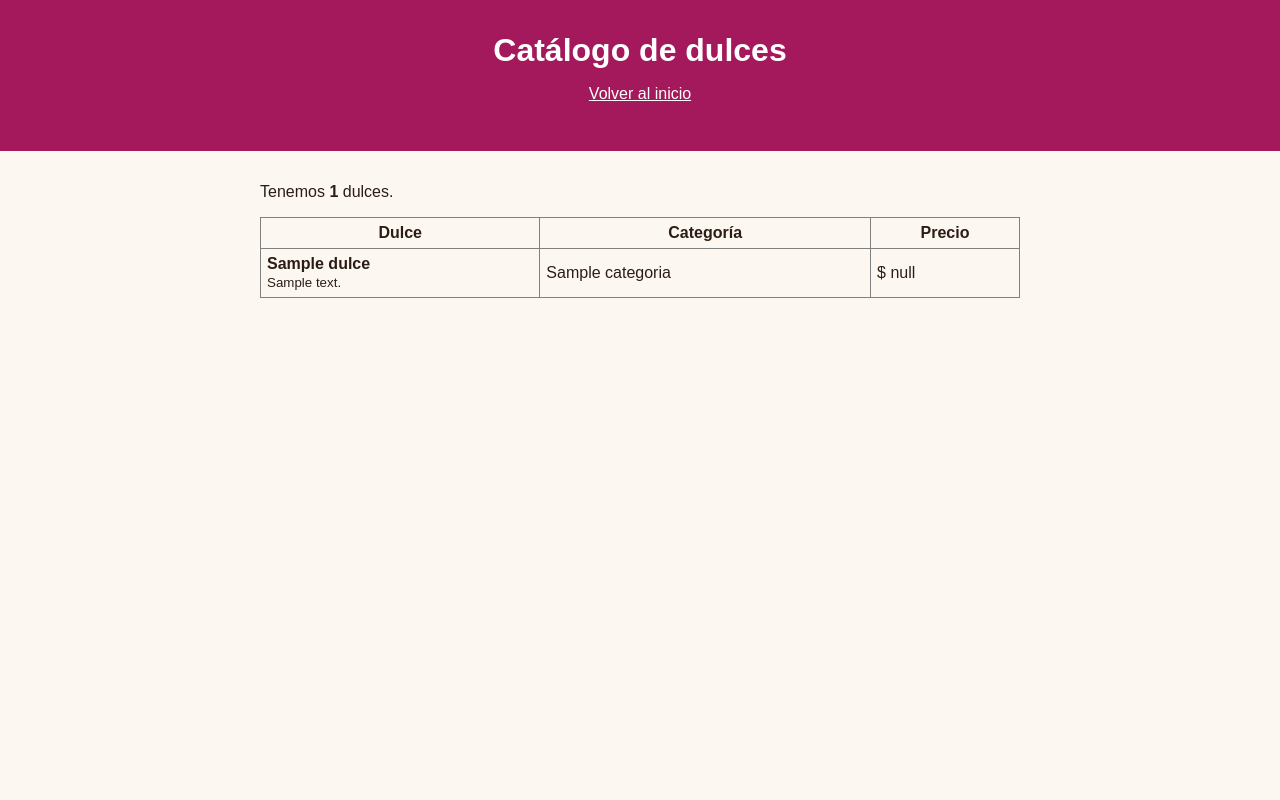
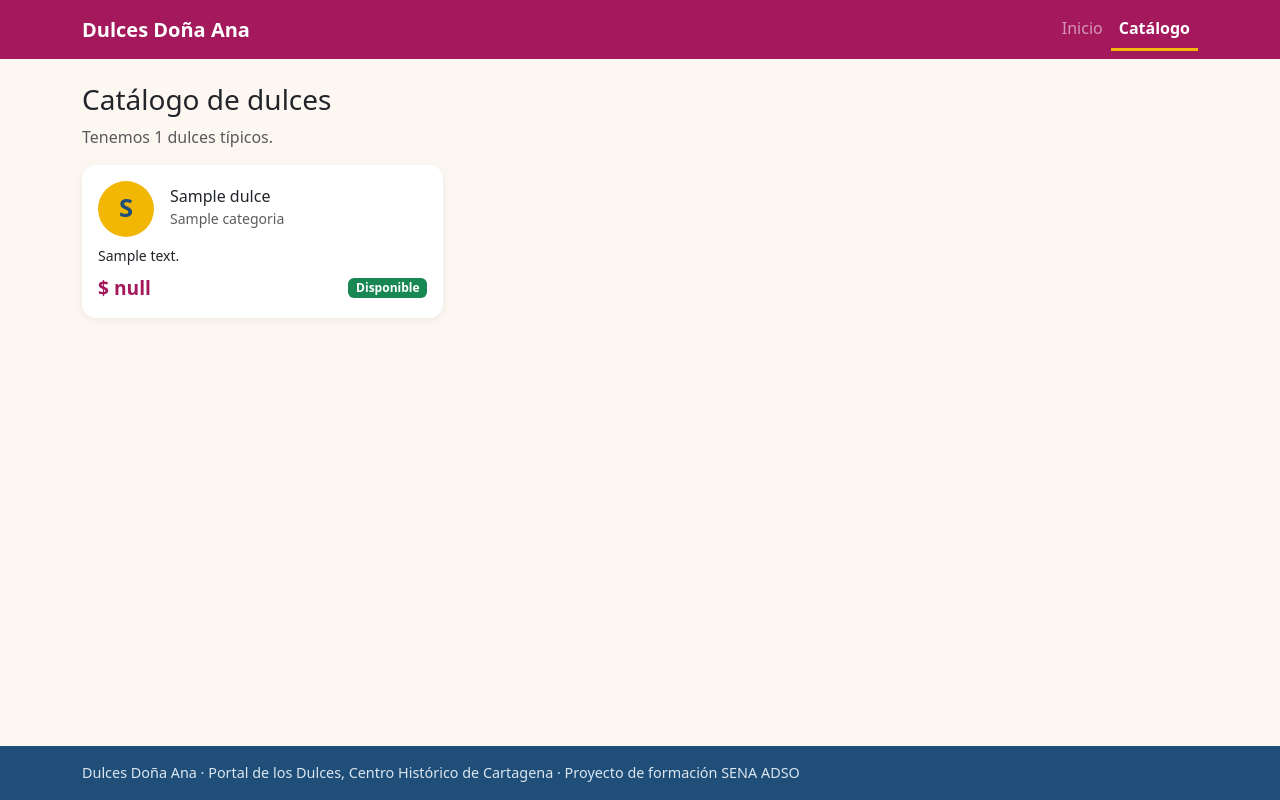
Before and after one commit to louisalonzocely-cpu/dulceria-dona-ana, a Spring app: template src/main/resources/templates/catalogo.html in a window 1280 px wide. Run offline with Thymeleaf, Linux system fonts and the light colour scheme; the template is opened without the code that fills it: most values are stand-ins (such as "Sample title", 1, 10 or a date in 2020); data that the repository does not hold is empty.

Commit message:
etapa 6: plantilla común con fragmentos y Bootstrap

```diff
--- a/src/main/java/co/edu/sena/adso/dulceria/service/DulceService.java
+++ b/src/main/java/co/edu/sena/adso/dulceria/service/DulceService.java
@@ -4,12 +4,14 @@ import java.util.Comparator;
 import java.util.List;
 
 import org.springframework.http.HttpStatus;
+import org.springframework.stereotype.Service;
 import org.springframework.web.server.ResponseStatusException;
 
 import co.edu.sena.adso.dulceria.model.Categoria;
 import co.edu.sena.adso.dulceria.model.Dulce;
 import co.edu.sena.adso.dulceria.repository.DulceRepository;
 
+@Service
 public class DulceService {
 
     private final DulceRepository dulceRepository;
--- a/src/main/resources/static/css/dulceria.css
+++ b/src/main/resources/static/css/dulceria.css
@@ -1,25 +1,67 @@
+:root {
+  --buganvilla: #a3195b;
+  --amarillo: #f2b705;
+  --azul: #1f4e79;
+  --crema: #fdf7f2;
+}
 body {
-    font-family: Arial, Helvetica, sans-serif;
-    margin: 0;
-    background: #fdf7f2;
-    color: #2b1d16;
+    background: var(--crema);
+    display: flex;
+    flex-direction: column;
+    min-height: 100vh;
 }
-.encabezado {
-    background: #a3195b;
-    color: #ffffff;
-    padding: 2rem 1rem;
-    text-align: center;
+main {
+    flex: 1;
 }
-.encabezado h1 {
-    margin: 0;
+.barra {
+    background: var(--buganvilla);
 }
-.contenido {
-    max-width: 760px;
-    margin: 2rem auto;
-    padding: 0 1rem;
+.barra .nav-link.active {
+    font-weight: bold;
+    border-bottom: 3px
+    solid var(--amarillo);
 }
-.nota {
-    background: #fff3c4;
-    padding: 0.6rem 0.8rem;
-    border-radius: 6px;
+.portada {
+    background: var(--azul);
+    color: #fff;
+    padding: 3rem 0;
 }
+.portada .eslogan {
+    color: var(--amarillo);
+}
+.tarjeta-dulce {
+    border: none;
+    border-radius: 14px;
+    box-shadow: 0 2px 10px rgba(0, 0, 0, 0.06);
+}
+.tarjeta-dulce .inicial {
+  width: 56px;
+  height: 56px;
+  border-radius: 50%;
+  background: var(--amarillo);
+  color: var(--azul);
+  display: flex;
+  align-items: center;
+  justify-content: center;
+  font-size: 1.6rem;
+  font-weight: bold;
+}
+.precio {
+    color: var(--buganvilla);
+    font-weight: bold;
+    font-size: 1.2rem;
+}
+.btn-marca {
+    background: var(--buganvilla);
+    color: #fff;
+}
+.btn-marca:hover {
+    background: #7d1246;
+    color: #fff;
+}
+.pie {
+    background: var(--azul);
+    color: #dbe6f0;
+    padding: 1rem 0;
+    font-size: 0.9rem;
+}
--- a/src/main/resources/templates/catalogo.html
+++ b/src/main/resources/templates/catalogo.html
@@ -1,31 +1,35 @@
 <!DOCTYPE html>
 <html lang="es" xmlns:th="http://www.thymeleaf.org">
-<head>
-  <meta charset="UTF-8">
-  <meta name="viewport" content="width=device-width, initial-scale=1">
-  <title>Catálogo · Dulces Doña Ana</title>
-  <link rel="stylesheet" th:href="@{/css/dulceria.css}">
-</head>
+<head th:replace="~{fragments/layout :: head('Catálogo')}"></head>
 <body>
-  <header class="encabezado">
-    <h1>Catálogo de dulces</h1>
-    <p><a th:href="@{/}" style="color:#fff">Volver al inicio</a></p>
-  </header>
-  <main class="contenido">
-    <p>Tenemos <strong th:text="${#lists.size(dulces)}">0</strong> dulces.</p>
-    <table border="1" cellpadding="6" style="border-collapse:collapse; width:100%">
-      <tr><th>Dulce</th><th>Categoría</th><th>Precio</th></tr>
-      <!-- th:each repite la fila una vez por cada dulce de la lista -->
-      <tr th:each="d : ${dulces}">
-        <td>
-          <strong th:text="${d.nombre}">Nombre</strong><br>
-          <small th:text="${d.descripcion}">Descripción</small>
-        </td>
-        <td th:text="${d.categoria.nombre}">Categoría</td>
-        <!-- #numbers da formato al precio: 3000 -> 3.000 -->
-        <td th:text="'$ ' + ${#numbers.formatInteger(d.precio, 1, 'POINT')}">$ 0</td>
-      </tr>
-    </table>
-  </main>
+<nav th:replace="~{fragments/layout :: menu('catalogo')}"></nav>
+
+<main class="container py-4">
+  <h1 class="h3">Catálogo de dulces</h1>
+  <p class="text-muted">Tenemos <span th:text="${#lists.size(dulces)}">0</span> dulces típicos.</p>
+
+  <div class="row g-3">
+    <div class="col-sm-6 col-lg-4" th:each="d : ${dulces}">
+      <div class="card tarjeta-dulce h-100 p-3">
+        <div class="d-flex gap-3 align-items-center mb-2">
+          <div class="inicial" th:text="${#strings.substring(d.nombre, 0, 1)}">C</div>
+          <div>
+            <h2 class="h6 mb-0" th:text="${d.nombre}">Nombre</h2>
+            <small class="text-muted" th:text="${d.categoria.nombre}">Categoría</small>
+          </div>
+        </div>
+        <p class="small mb-2" th:text="${d.descripcion}">Descripción</p>
+        <div class="d-flex justify-content-between align-items-center mt-auto">
+          <span class="precio" th:text="'$ ' + ${#numbers.formatInteger(d.precio, 1, 'POINT')}">$ 0</span>
+          <!-- th:if / th:unless: muestra una u otra etiqueta según la condición -->
+          <span class="badge bg-success" th:if="${d.disponible}">Disponible</span>
+          <span class="badge bg-secondary" th:unless="${d.disponible}">Agotado</span>
+        </div>
+      </div>
+    </div>
+  </div>
+</main>
+
+<footer th:replace="~{fragments/layout :: pie}"></footer>
 </body>
 </html>
--- /dev/null
+++ b/src/main/resources/templates/fragments/layout.html
@@ -0,0 +1,34 @@
+<!DOCTYPE html>
+<html lang="es" xmlns:th="http://www.thymeleaf.org">
+
+    <head th:fragment="head(titulo)">
+    <meta charset="UTF-8">
+    <meta name="viewport" content="width=device-width, initial-scale=1">
+    <title th:text="${titulo} + ' · Dulces Doña Ana'">Dulces Doña Ana</title>
+    <link rel="stylesheet" href="https://cdn.jsdelivr.net/npm/bootstrap@5.3.3/dist/css/bootstrap.min.css">
+    <link rel="stylesheet" th:href="@{/css/dulceria.css}">
+    </head>
+
+    <body>
+        <nav th:fragment="menu(activo)" class="navbar navbar-expand navbar-dark barra">
+        <div class="container">
+            <a class="navbar-brand fw-bold" th:href="@{/}">Dulces Doña Ana</a>
+            <ul class="navbar-nav">
+            <li class="nav-item">
+                <a class="nav-link" th:classappend="${activo == 'inicio'} ? 'active'" th:href="@{/}">Inicio</a>
+            </li>
+            <li class="nav-item">
+                <a class="nav-link" th:classappend="${activo == 'catalogo'} ? 'active'" th:href="@{/catalogo}">Catálogo</a>
+            </li>
+            </ul>
+        </div>
+        </nav>
+
+        <footer th:fragment="pie" class="pie">
+        <div class="container">
+            Dulces Doña Ana · Portal de los Dulces, Centro Histórico de Cartagena ·
+            Proyecto de formación SENA ADSO
+        </div>
+        </footer>
+    </body>
+</html>
```
Also changed, not shown: src/main/java/co/edu/sena/adso/dulceria/controller/InicioController.java (+9 -4 lines), src/main/resources/static/inicio.html (+36 -16 lines).
